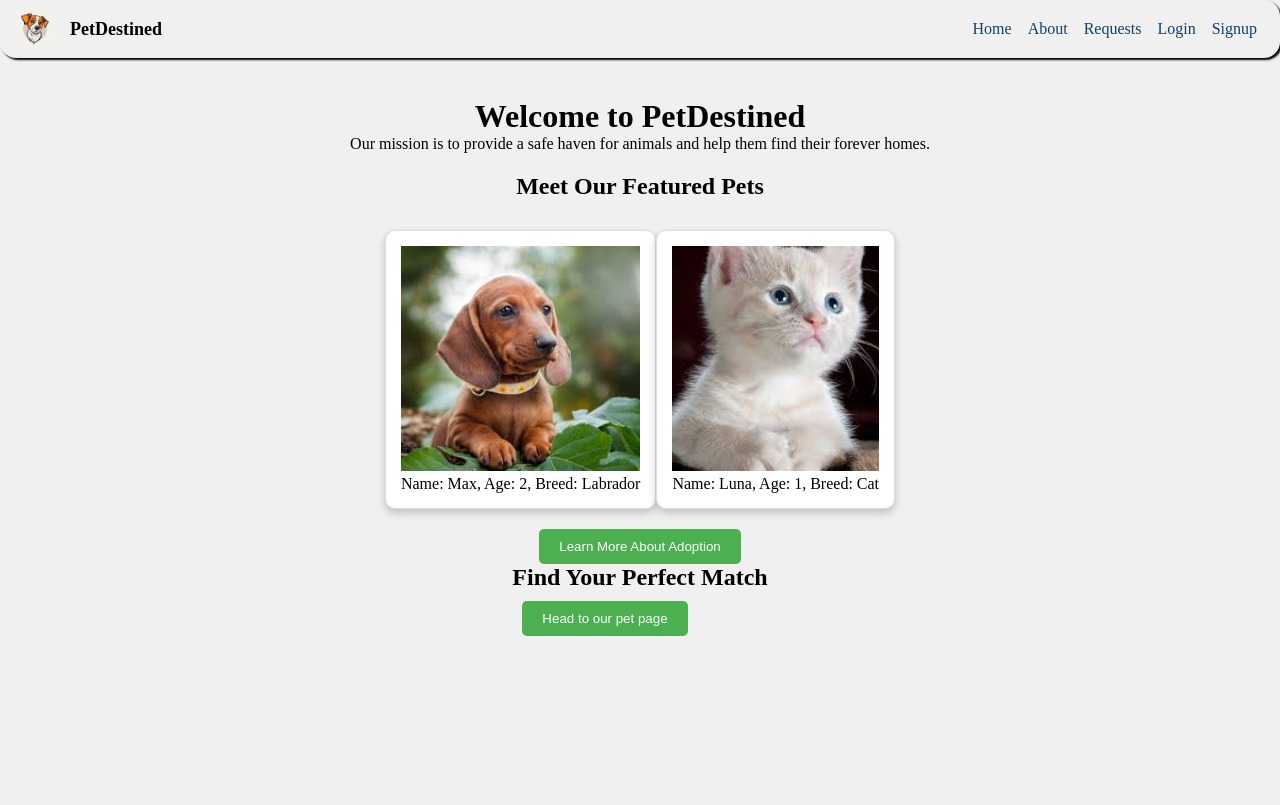
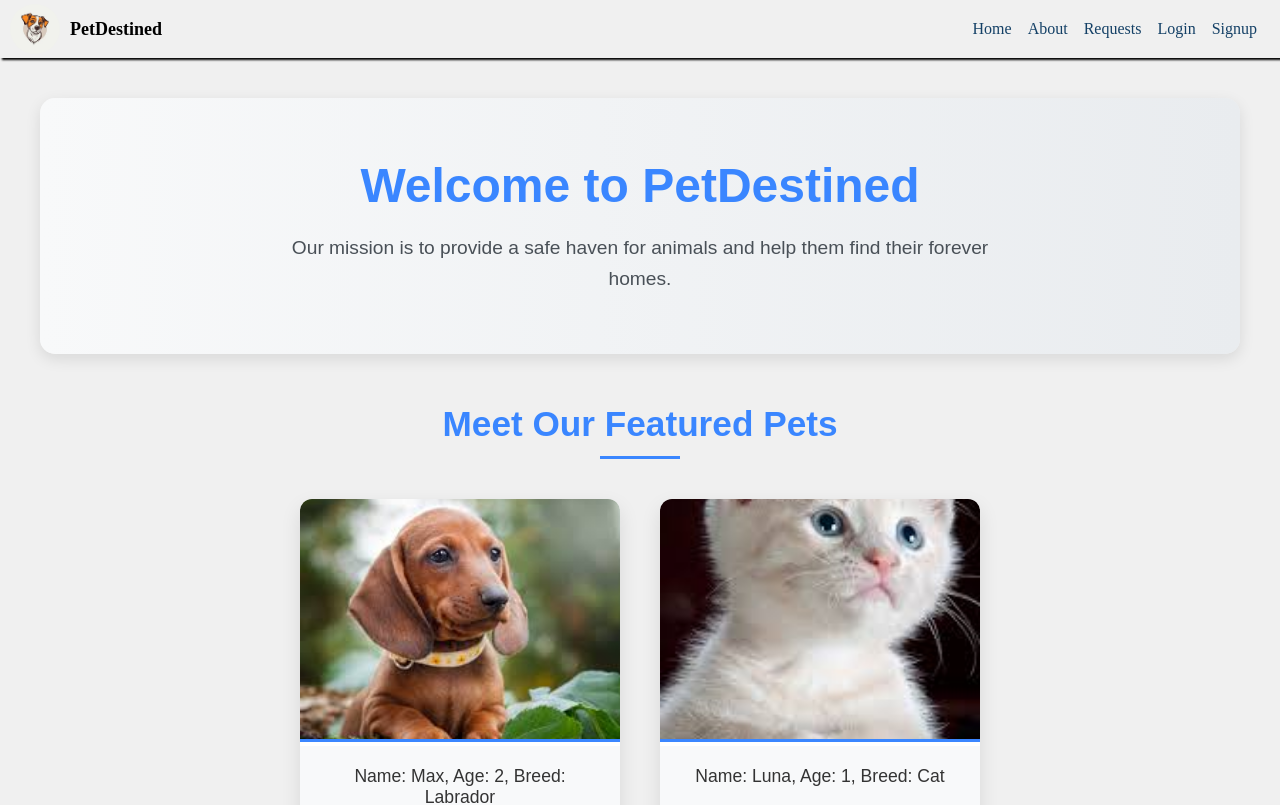
Before and after one commit to rnsaneesh/pet-proj, a React (Vite) app in the folder pet-app/: page / in a window 1280 px wide. Shown: the top 805 px of the page. Built offline with nearby package versions, Linux system fonts and the light colour scheme; no server answers.

Commit message:
css changes

```diff
--- a/pet-app/package.json
+++ b/pet-app/package.json
@@ -13,6 +13,7 @@
     "axios": "^1.8.1",
     "react": "^19.0.0",
     "react-dom": "^19.0.0",
+    "react-icons": "^5.5.0",
     "react-router-dom": "^7.2.0"
   },
   "devDependencies": {
--- a/pet-app/src/Css/About.css
+++ b/pet-app/src/Css/About.css
@@ -1,46 +1,217 @@
-.about-page {
-    display: flex;
+.about-container {
+  max-width: 1000px;
+  margin: 0 auto;
+  padding: 30px 20px;
+  color: #333;
+  font-family: Arial, sans-serif;
+}
+
+.about-header {
+  text-align: center;
+  margin-bottom: 40px;
+}
+
+.about-header h1 {
+  font-size: 36px;
+  color: #3498db;
+  margin-bottom: 10px;
+}
+
+.about-tagline {
+  font-size: 18px;
+  color: #666;
+  font-style: italic;
+}
+
+/* Mission Section */
+.about-mission {
+  margin-bottom: 50px;
+}
+
+.about-mission h2,
+.about-how-it-works h2,
+.about-benefits h2,
+.about-guidelines h2,
+.about-team h2,
+.about-contact h2 {
+  text-align: center;
+  font-size: 28px;
+  margin-bottom: 25px;
+  color: #3498db;
+  position: relative;
+  padding-bottom: 10px;
+}
+
+.about-mission h2:after,
+.about-how-it-works h2:after,
+.about-benefits h2:after,
+.about-guidelines h2:after,
+.about-team h2:after,
+.about-contact h2:after {
+  content: '';
+  position: absolute;
+  bottom: 0;
+  left: 50%;
+  transform: translateX(-50%);
+  width: 80px;
+  height: 3px;
+  background-color: #3498db;
+}
+
+.mission-content {
+  display: flex;
+  align-items: center;
+  gap: 30px;
+}
+
+.mission-image {
+  flex: 0 0 300px;
+  height: 200px;
+  background-image: url('../assets/logo.jpeg');
+  background-size: cover;
+  background-position: center;
+  border-radius: 8px;
+}
+
+.mission-content p {
+  flex: 1;
+  font-size: 16px;
+  line-height: 1.6;
+}
+
+/* How it Works Section */
+.about-how-it-works {
+  margin-bottom: 50px;
+}
+
+.steps-container {
+  display: flex;
+  align-items: center;
+  /*flex-wrap: wrap;*/
+  justify-content: space-between;
+  gap: 25px;
+}
+
+.step {
+  flex-basis: calc(50% - 25px);
+  background-color: #f9f9f9;
+  padding: 25px;
+  border-radius: 8px;
+  box-shadow: 0 3px 10px rgba(0, 0, 0, 0.1);
+  text-align: center;
+}
+
+.step-icon {
+  font-size: 32px;
+  color: #3498db;
+  margin-bottom: 15px;
+}
+
+.step h3 {
+  font-size: 20px;
+  margin-bottom: 10px;
+  color: #333;
+}
+
+.step p {
+  font-size: 15px;
+  line-height: 1.5;
+  color: #555;
+}
+
+/* Benefits Section */
+.about-benefits {
+  margin-bottom: 50px;
+}
+
+.benefits-grid {
+  display: grid;
+  grid-template-columns: repeat(2, 1fr);
+  gap: 20px;
+}
+
+.benefit {
+  background-color: #f0f7fc;
+  padding: 20px;
+  border-radius: 8px;
+}
+
+.benefit h3 {
+  font-size: 18px;
+  margin-bottom: 10px;
+  color: #3498db;
+}
+
+.benefit p {
+  font-size: 15px;
+  line-height: 1.5;
+}
+
+/* Guidelines Section */
+.about-guidelines {
+  margin-bottom: 50px;
+  background-color: #f9f9f9;
+  padding: 30px;
+  border-radius: 8px;
+}
+
+.guidelines-content ul {
+  padding-left: 20px;
+  margin-top: 15px;
+}
+
+.guidelines-content li {
+  margin-bottom: 10px;
+  line-height: 1.5;
+}
+
+/* Team Section */
+.about-team {
+  margin-bottom: 50px;
+}
+
+.about-team p {
+  margin-bottom: 15px;
+  line-height: 1.6;
+}
+
+/* Contact Section */
+.about-contact {
+  background-color: #f0f7fc;
+  padding: 30px;
+  border-radius: 8px;
+  text-align: center;
+}
+
+.contact-info {
+  margin-top: 20px;
+}
+
+.contact-info p {
+  margin-bottom: 10px;
+}
+
+/* Responsive Styles */
+@media (max-width: 768px) {
+  .mission-content {
     flex-direction: column;
-    align-items: center;
-    padding: 20px;
   }
 
-  .about-mission {
+  .mission-image {
+    width: 100%;
+    flex-basis: auto;
     margin-bottom: 20px;
   }
 
-  .our-team {
-    display: flex;
-    flex-wrap: wrap;
-    justify-content: center;
+  .steps-container {
+    flex-direction: column;
   }
 
-  .team-member {
-    margin: 10px;
-    padding: 10px;
-    border: 1px solid #ddd;
-    border-radius: 5px;
-    box-shadow: 0 0 10px rgba(0,0,0,0.1);
+  .step {
+    flex-basis: 100%;
   }
 
-  .success-stories button {
-    background-color: #4CAF50;
-    color: white;
-    padding: 10px 20px;
-    border: none;
-    border-radius: 5px;
-    cursor: pointer;
+  .benefits-grid {
+    grid-template-columns: 1fr;
   }
-
-  .contact-us {
-    margin-top: 20px;
-  }
-
-  .contact-us button {
-    background-color: #4CAF50;
-    color: white;
-    padding: 10px 20px;
-    border: none;
-    border-radius: 5px;
-    cursor: pointer;
-  }
+}
--- a/pet-app/src/Css/Home.css
+++ b/pet-app/src/Css/Home.css
@@ -1,65 +1,197 @@
+/* Home.css - Enhanced version */
+
 .home-page {
-    display: flex;
-    flex-direction: column;
-    align-items: center;
-    padding: 40px;
-  }
-  .home-page h1{
-    text-align: center;
+  max-width: 1200px;
+  margin: 0 auto;
+  padding: 40px 20px;
+  font-family: 'Nunito', 'Arial', sans-serif;
+  color: #333;
+}
+
+/* Hero Section */
+.home-intro {
+  text-align: center;
+  background: linear-gradient(to right, #f8f9fa, #e9ecef);
+  padding: 60px 30px;
+  border-radius: 15px;
+  margin-bottom: 50px;
+  box-shadow: 0 5px 15px rgba(0, 0, 0, 0.1);
+}
+
+.home-intro h1 {
+  font-size: 3rem;
+  margin-bottom: 20px;
+  color: #3a86ff;
+  font-weight: 700;
+}
+
+.home-intro p {
+  font-size: 1.2rem;
+  max-width: 700px;
+  margin: 0 auto;
+  line-height: 1.6;
+  color: #495057;
+}
+
+/* Section Headings */
+.home-page h2 {
+  text-align: center;
+  font-size: 2.2rem;
+  margin: 40px 0 30px;
+  color: #3a86ff;
+  position: relative;
+  padding-bottom: 15px;
+}
+
+.home-page h2:after {
+  content: '';
+  position: absolute;
+  bottom: 0;
+  left: 50%;
+  transform: translateX(-50%);
+  width: 80px;
+  height: 3px;
+  background-color: #3a86ff;
+}
+
+/* Featured Pets Section */
+.featured-pets {
+  display: flex;
+  justify-content: center;
+  gap: 40px;
+  margin: 40px 0;
+  flex-wrap: wrap;
+}
+
+.hpet-card {
+  width: 320px;
+  background-color: white;
+  border-radius: 12px;
+  overflow: hidden;
+  box-shadow: 0 8px 20px rgba(0, 0, 0, 0.1);
+  transition: transform 0.3s ease, box-shadow 0.3s ease;
+}
+
+.hpet-card:hover {
+  transform: translateY(-10px);
+  box-shadow: 0 12px 25px rgba(0, 0, 0, 0.15);
+}
+
+.hpet-card img {
+  width: 100%;
+  height: 240px;
+  object-fit: cover;
+  border-bottom: 3px solid #3a86ff;
+}
+
+.hpet-card p {
+  padding: 20px;
+  font-size: 1.1rem;
+  text-align: center;
+  background-color: #f8f9fa;
+  margin: 0;
+}
+
+/* Call to Action Section */
+.call-to-action {
+  text-align: center;
+  margin: 60px 0;
+}
+
+.call-to-action button {
+  background-color: #3a86ff;
+  color: white;
+  border: none;
+  padding: 15px 30px;
+  font-size: 1.1rem;
+  border-radius: 30px;
+  cursor: pointer;
+  font-weight: 600;
+  transition: background-color 0.3s, transform 0.2s;
+  box-shadow: 0 4px 10px rgba(58, 134, 255, 0.3);
+}
+
+.call-to-action button:hover {
+  background-color: #2767cc;
+  transform: scale(1.05);
+}
+
+/* Interactive Elements Section */
+.interactive-elements {
+  background-color: #f8f9fa;
+  padding: 40px;
+  border-radius: 15px;
+  text-align: center;
+  margin-top: 60px;
+  box-shadow: 0 5px 15px rgba(0, 0, 0, 0.05);
+}
+
+.interactive-elements button {
+  background-color: #ff6b6b;
+  color: white;
+  border: none;
+  padding: 15px 30px;
+  font-size: 1.1rem;
+  border-radius: 30px;
+  margin: 15px 10px;
+  cursor: pointer;
+  font-weight: 600;
+  transition: background-color 0.3s, transform 0.2s;
+  box-shadow: 0 4px 10px rgba(255, 107, 107, 0.3);
+}
+
+.interactive-elements button:hover {
+  background-color: #e05050;
+  transform: scale(1.05);
+}
+
+.interactive-elements button:last-child {
+  background-color: #4ecdc4;
+  box-shadow: 0 4px 10px rgba(78, 205, 196, 0.3);
+}
+
+.interactive-elements button:last-child:hover {
+  background-color: #38ada9;
+}
+
+/* Responsive Design */
+@media (max-width: 768px) {
+  .home-intro h1 {
+    font-size: 2.2rem;
   }
 
-  .home-intro {
-    margin-bottom: 20px;
+  .home-intro p {
+    font-size: 1rem;
+  }
+
+  .home-page h2 {
+    font-size: 1.8rem;
   }
 
   .featured-pets {
-    display: flex;
-
-    justify-content: center;
+    flex-direction: column;
+    align-items: center;
   }
 
-
   .pet-card {
-    margin-top: 30px;
-    padding: 10px;
-    border: 1px solid #ddd;
-    border-radius: 5px;
-    box-shadow: 0 0 10px rgba(0,0,0,0.1);
-
-
-  }
-   .pet-card img{
-
-    height: 225px;
     width: 100%;
-    object-fit: cover;
-
-   }
-   .pet-card:hover {
-    transform: translateY(-10px); /* Translate on hover */
-    box-shadow: 0 10px 20px rgba(0,0,0,0.2); /* Optional: Enhance shadow on hover */
-  }
-
-  .call-to-action button {
-    background-color: #4CAF50;
-    color: white;
-    padding: 10px 20px;
-    border: none;
-    border-radius: 5px;
-    cursor: pointer;
-    margin-top: 20px;
-  }
-
-  .news-updates {
-    margin-top: 20px;
+    max-width: 350px;
   }
 
   .interactive-elements button {
-    margin: 10px;
-    background-color: #4CAF50;
-    color: white;
-    padding: 10px 20px;
-    border: none;
-    border-radius: 5px;
-    cursor: pointer;
+    width: 100%;
+    margin: 10px 0;
   }
+}
+
+@media (max-width: 480px) {
+  .home-intro {
+    padding: 40px 20px;
+  }
+
+  .call-to-action button,
+  .interactive-elements button {
+    padding: 12px 20px;
+    font-size: 1rem;
+  }
+}
--- a/pet-app/src/Css/Navbar.css
+++ b/pet-app/src/Css/Navbar.css
@@ -1,7 +1,7 @@
 .nav-container{
   display: flex;
   justify-content: space-between;
-  border-radius: 1rem;
+
   box-shadow: 2px 2px 2px black;
 }
 
--- a/pet-app/src/Css/petDetails.css
+++ b/pet-app/src/Css/petDetails.css
@@ -1,4 +1,5 @@
 .pet-grid {
+  margin-top: 30px;
     display: grid;
     grid-template-columns: repeat(auto-fit, minmax(250px, 1fr));
     gap: 20px;
--- a/pet-app/src/FunctionalComponents/Home.jsx
+++ b/pet-app/src/FunctionalComponents/Home.jsx
@@ -35,11 +35,11 @@ function Home() {
 
       <h2>Meet Our Featured Pets</h2>
       <div className="featured-pets">
-        <div className="pet-card">
+        <div className="hpet-card">
           <img src={petImage1} alt="Pet 1" />
           <p>Name: Max, Age: 2, Breed: Labrador</p>
         </div>
-        <div className="pet-card">
+        <div className="hpet-card">
           <img src={petImage2} alt="Pet 2" />
           <p>Name: Luna, Age: 1, Breed: Cat</p>
         </div>
```
Also changed, not shown: pet-app/src/FunctionalComponents/About.jsx (+105 -26 lines), 1 other file (tests, documents, lock files or other folders).
